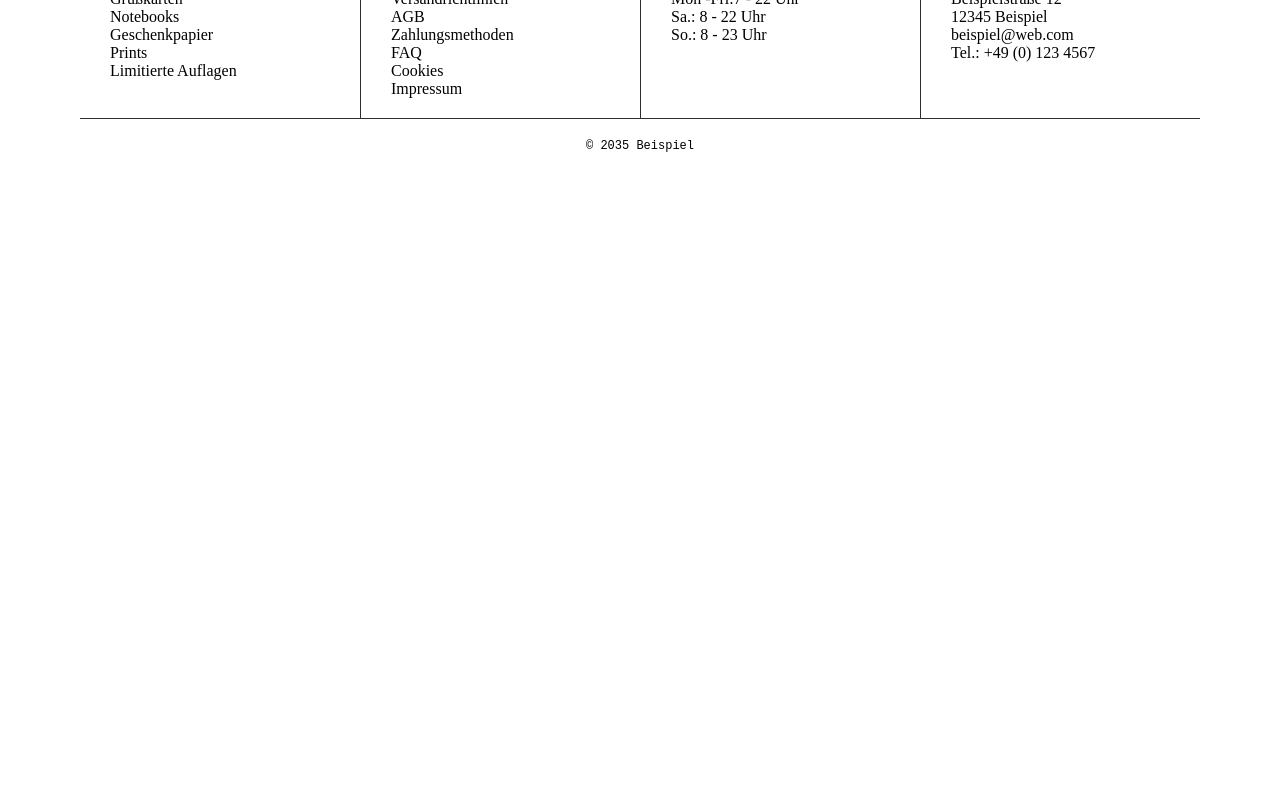
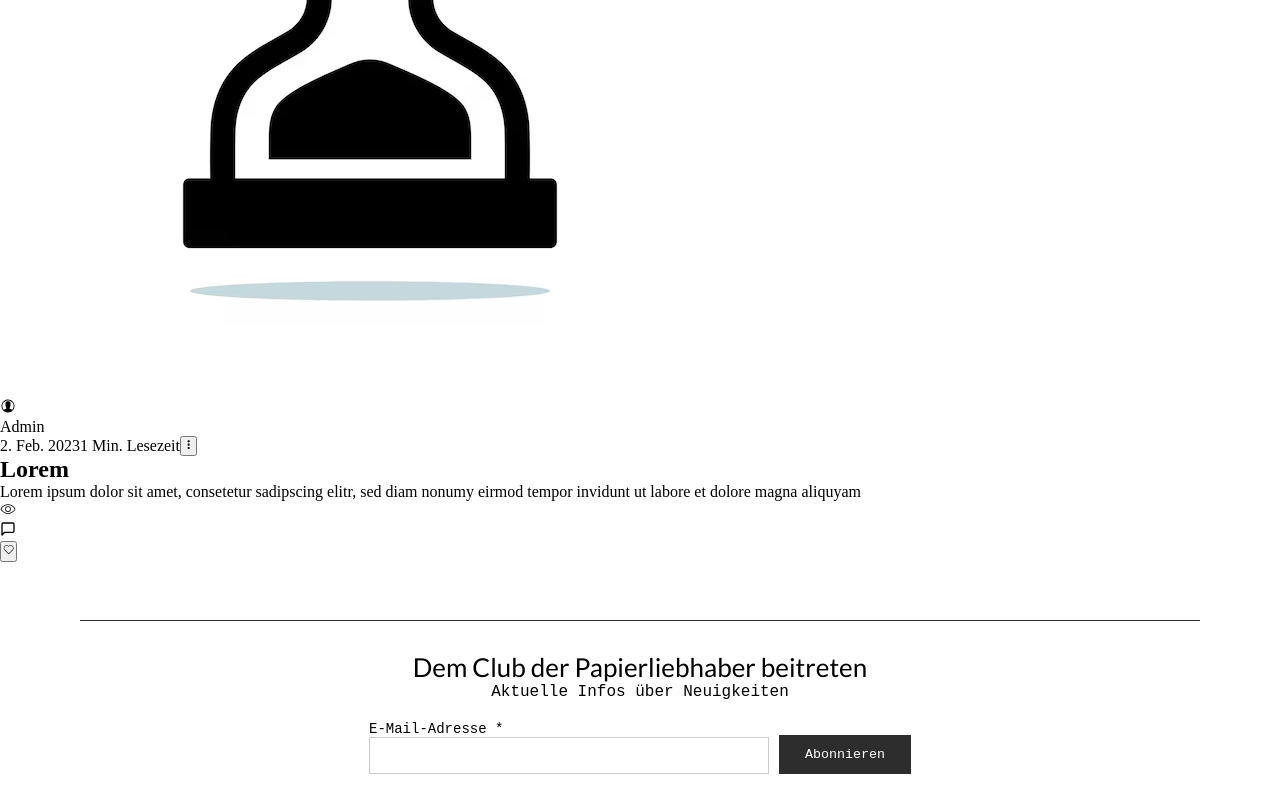
Before and after one commit to Inessa-Igumensev/Fakestore_Webstore, a React (Vite) app: page /blog in a window 1280 px wide. Shown: the part 717-1514 px from the top of the page. Before the commit the page ends 890 px from the top, so only its background shows below. Built offline with nearby package versions, Linux system fonts and the light colour scheme.

Commit message:
started blog component

```diff
--- a/src/App.css
+++ b/src/App.css
@@ -5,6 +5,7 @@
 @import url("./Components/Subscribe.css");
 @import url("./Components/Contact.css");
 @import url("./Components/Info.css");
+@import url("./Components/Blog.css");
 
 /* CSS reset*/
 * {
--- a/src/Components/Blog.css
+++ b/src/Components/Blog.css
@@ -3,3 +3,7 @@
 .blog{
     border: none;
 }
+
+.blog-headline{
+
+}
--- a/src/Components/Blog.tsx
+++ b/src/Components/Blog.tsx
@@ -1,13 +1,57 @@
-export default function Blog(){
-    return(
-        <div className="blog">
-            <div className="blog-headline">
-            <h1> Mein Beispiel Blog</h1>
+import { BiDotsVerticalRounded } from "react-icons/bi";
+import { PiEyeLight } from "react-icons/pi";
+import { FiMessageSquare } from "react-icons/fi";
+import { CiHeart } from "react-icons/ci";
+import { IoIosContact } from "react-icons/io";
+import placeHolderPic from "../assets/time.avif";
+
+export default function Blog() {
+  return (
+    <div className="blog">
+      <div className="blog-headline">
+        <h1> Mein Beispiel Blog</h1>
+      </div>
+      <div className="blog-post-1">
+        <div className="picture-post-1">
+          <img src={placeHolderPic} alt="" />
+        </div>
+        <div className="user-blog-post-1">
+          <div className="user-info-blog-post-1">
+            <div className="icon-blog-post-1">
+              {" "}
+              <IoIosContact />
             </div>
-            <div className="article">
-                <div className="picture-article"></div>
-                <div className="info-artikle"></div>
+            <p>
+              {" "}
+              <span className="userName">Admin</span>
+            </p>
+            <span className="date-of-creation">2. Feb. 2023</span>
+            <span className="read-Time">1 Min. Lesezeit</span>
+            <button className="icon-read-More">
+              <BiDotsVerticalRounded />
+            </button>
+          </div>
+
+          <div className="info-blog-post-1">
+            <h2>Lorem</h2>
+            <span>
+              Lorem ipsum dolor sit amet, consetetur sadipscing elitr, sed diam
+              nonumy eirmod tempor invidunt ut labore et dolore magna aliquyam
+            </span>
+          </div>
+          <div className="footer-blog-post-1">
+            <div className="number-saw-it">
+              <PiEyeLight />
             </div>
+            <div className="comments">
+              <FiMessageSquare />
+            </div>
+            <button className="likes">
+              <CiHeart />
+            </button>
+          </div>
         </div>
-    )
+      </div>
+    </div>
+  );
 }
```
